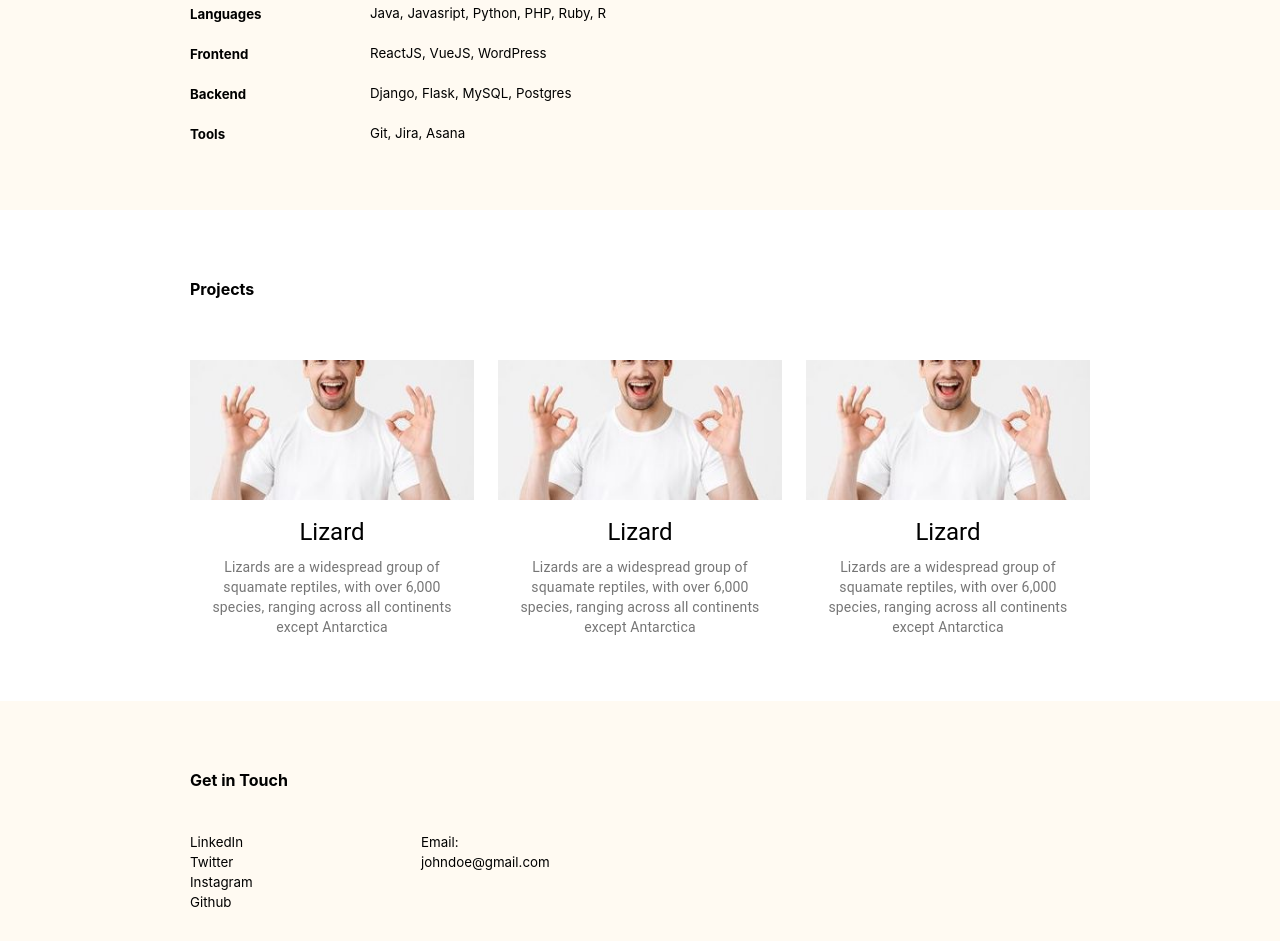
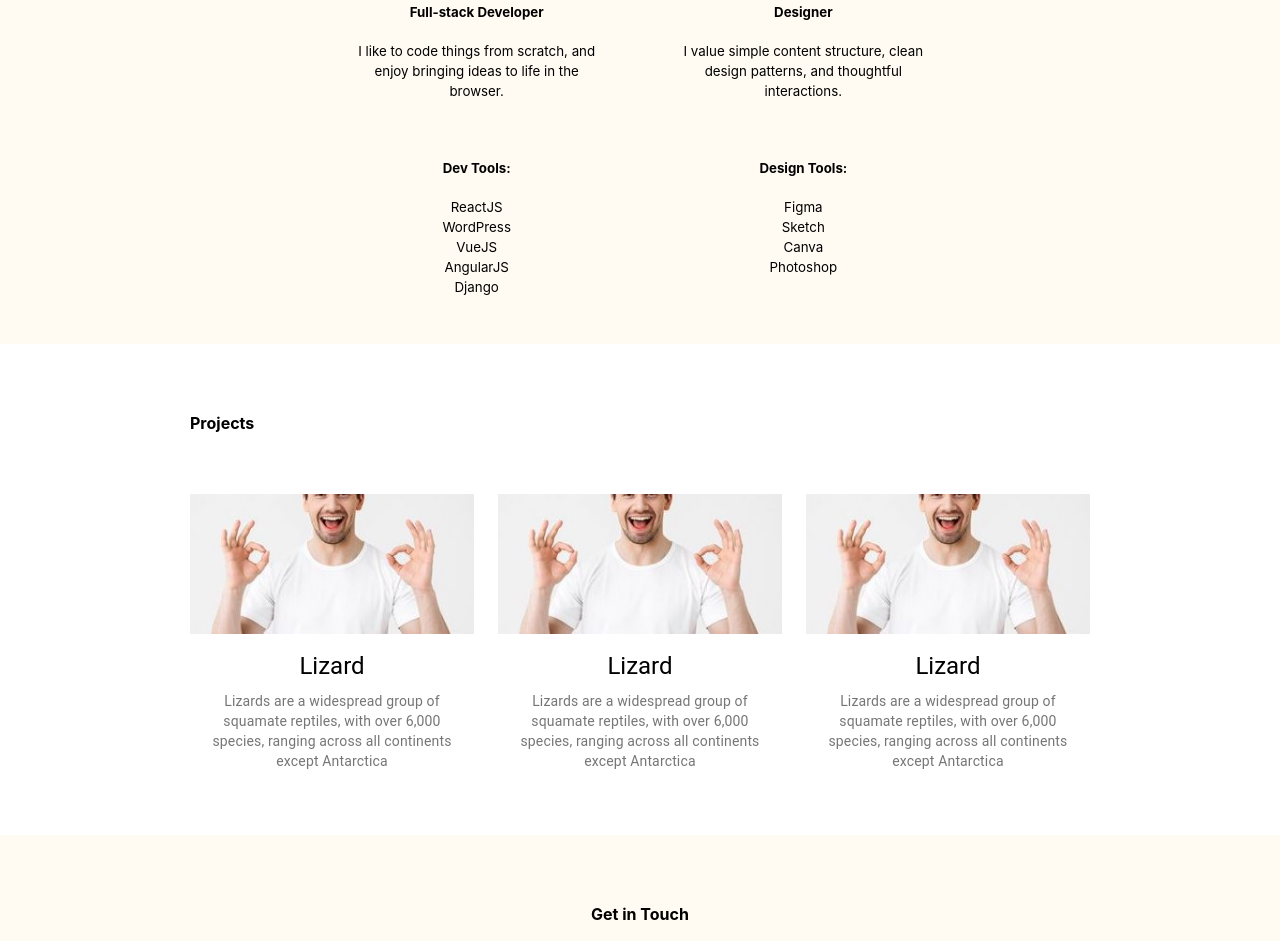
Before and after one commit to mqchua/portfolio_site, a React (Create React App) app: page / in a window 1280 px wide. Shown: the part 1011-1952 px from the top of the page. Built offline with nearby package versions, Linux system fonts and the light colour scheme.

Commit message:
updated skills section

```diff
--- a/src/App.js
+++ b/src/App.js
@@ -7,7 +7,13 @@ import Typography from '@material-ui/core/Typography';
 import IconButton from '@material-ui/core/IconButton';
 import Button from '@material-ui/core/Button';
 import MenuIcon from '@material-ui/icons/Menu';
-import { Grid, Container, Paper, Slide } from '@material-ui/core';
+import TwitterIcon from '@material-ui/icons/Twitter';
+import LinkedInIcon from '@material-ui/icons/LinkedIn';
+import InstagramIcon from '@material-ui/icons/Instagram';
+import CodeIcon from '@material-ui/icons/Code';
+import LocalFloristIcon from '@material-ui/icons/LocalFlorist';
+
+import { Grid, Container, Paper, Slide, Divider} from '@material-ui/core';
 import Carousel from 'react-material-ui-carousel';
 
 import Card from '@material-ui/core/Card';
@@ -72,11 +78,13 @@ const useStyles = makeStyles(theme => ({
     marginTop: "26px",
   },
 
-  profilePic: {
-      // marginLeft: "60px",
+  socials: {
+    display:"flex",
+    justifyContent:"space-between",
+    alignSelf: "center",
+    width: "100px",
     // outline: "2px dashed blue",
-  }
-
+  },
 
 }));
 
@@ -163,40 +171,54 @@ function App() {
         <div className={classes.container}>
 
           <h4 className={classes.alignLeft}>Skills</h4>
+
           <br></br>
 
-        <Grid container spacing={3}>
-{/*          <Grid item xs={4} className={classes.alignLeft} >
-              <img className={classes.code} src={code} alt="profilePic" />
-          </Grid>*/}
-          <Grid item xs={12}>
+          <Grid container spacing={10} justifyContent="center">
+            <Grid item xs={12} md={4}>
 
 
-              <div className={classes.marginTop}></div>
+                <CodeIcon/>
+                <br></br>
+                <p><h5>Full-stack Developer</h5></p>
+                <br></br>
+                <p><small>I like to code things from scratch, and enjoy bringing ideas to life in the browser.</small></p>
 
-              <div className={classes.wrapper}>
-                  <h5 className={classes.leftWrapper}>Languages</h5>
-                  <p className={classes.RightWrapper}><small>Java, Javasript, Python, PHP, Ruby, R</small></p>
-              </div>
+                <br></br>
+                <br></br>
+                <br></br>
 
-
-              <div className={classes.wrapper}>
-                  <h5 className={classes.leftWrapper}>Frontend</h5>
-                  <p className={classes.RightWrapper}><small>ReactJS, VueJS, WordPress</small></p>
-              </div>
-
-              <div className={classes.wrapper}>
-                  <h5 className={classes.leftWrapper}>Backend</h5>
-                  <p className={classes.RightWrapper}><small>Django, Flask, MySQL, Postgres</small></p>
-              </div>
-
-              <div className={classes.wrapper}>
-                  <h5 className={classes.leftWrapper}>Tools</h5>
-                  <p className={classes.RightWrapper}><small>Git, Jira, Asana</small></p>
-              </div>
+                <p><h5>Dev Tools:</h5></p>
+                <br></br>
+                <p><small>ReactJS</small></p>
+                <p><small>WordPress</small></p>
+                <p><small>VueJS</small></p>
+                <p><small>AngularJS</small></p>
+                <p><small>Django</small></p>
 
             </Grid>
 
+            <Grid item xs={12} md={4}>
+
+
+                <LocalFloristIcon/>
+                <br></br>
+                <p><h5>Designer</h5></p>
+                <br></br>
+                <p><small>I value simple content structure, clean design patterns, and thoughtful interactions.</small></p>
+
+                <br></br>
+                <br></br>
+                <br></br>
+
+                <p><h5>Design Tools:</h5></p>
+                <br></br>
+                <p><small>Figma</small></p>
+                <p><small>Sketch</small></p>
+                <p><small>Canva</small></p>
+                <p><small>Photoshop</small></p>
+
+            </Grid>
           </Grid>
 
         </div>
@@ -209,7 +231,7 @@ function App() {
       <div className={classes.divCenter}>
         <div className={classes.container} >
 
-          <h4 className={classes.alignLeft} >Projects</h4>
+          <h4 className={classes.alignLeft}>Projects</h4>
 
 
           <br></br>
@@ -228,6 +250,7 @@ function App() {
             image={profilePic}
             title="Contemplative Reptile"
           />
+
           <CardContent>
             <Typography gutterBottom variant="h5" component="h2">
               Lizard
@@ -304,41 +327,21 @@ function App() {
       <div className={classes.divCenter}>
         <div className={classes.container} >
 
-          <h4 className={classes.alignLeft}>Get in Touch</h4>
+          <h4>Get in Touch</h4>
+
           <br></br>
 
-        <Grid container spacing={3}>
-          <Grid item xs={3} className={classes.alignLeft} >
-              <p className={classes.alignLeft}><small>LinkedIn</small></p>
-              <p className={classes.alignLeft}><small>Twitter</small></p>
-              <p className={classes.alignLeft}><small>Instagram</small></p>
-              <p className={classes.alignLeft}><small>Github</small></p>
-          </Grid>
-
-          <Grid item xs={3} className={classes.alignLeft}>
-
-            <p className={classes.alignLeft}><small>Email:</small></p>
-            <p className={classes.alignLeft}><small>johndoe@gmail.com</small></p>
-
-          </Grid>
-
-          <Grid item xs={6} className={classes.alignLeft}>
-
-          </Grid>
-
-        </Grid>
+          <div className={classes.divCenter}>
+            <div className={classes.socials}>
+                <TwitterIcon></TwitterIcon>
+                <InstagramIcon></InstagramIcon>
+                <LinkedInIcon></LinkedInIcon>
+            </div>
+          </div>
 
         </div>
       </div>
     </div>
-
-
-
-
-
-
-
-
 
     </div>
   );
```
Lines whose indentation alone changed are shown as unchanged.
